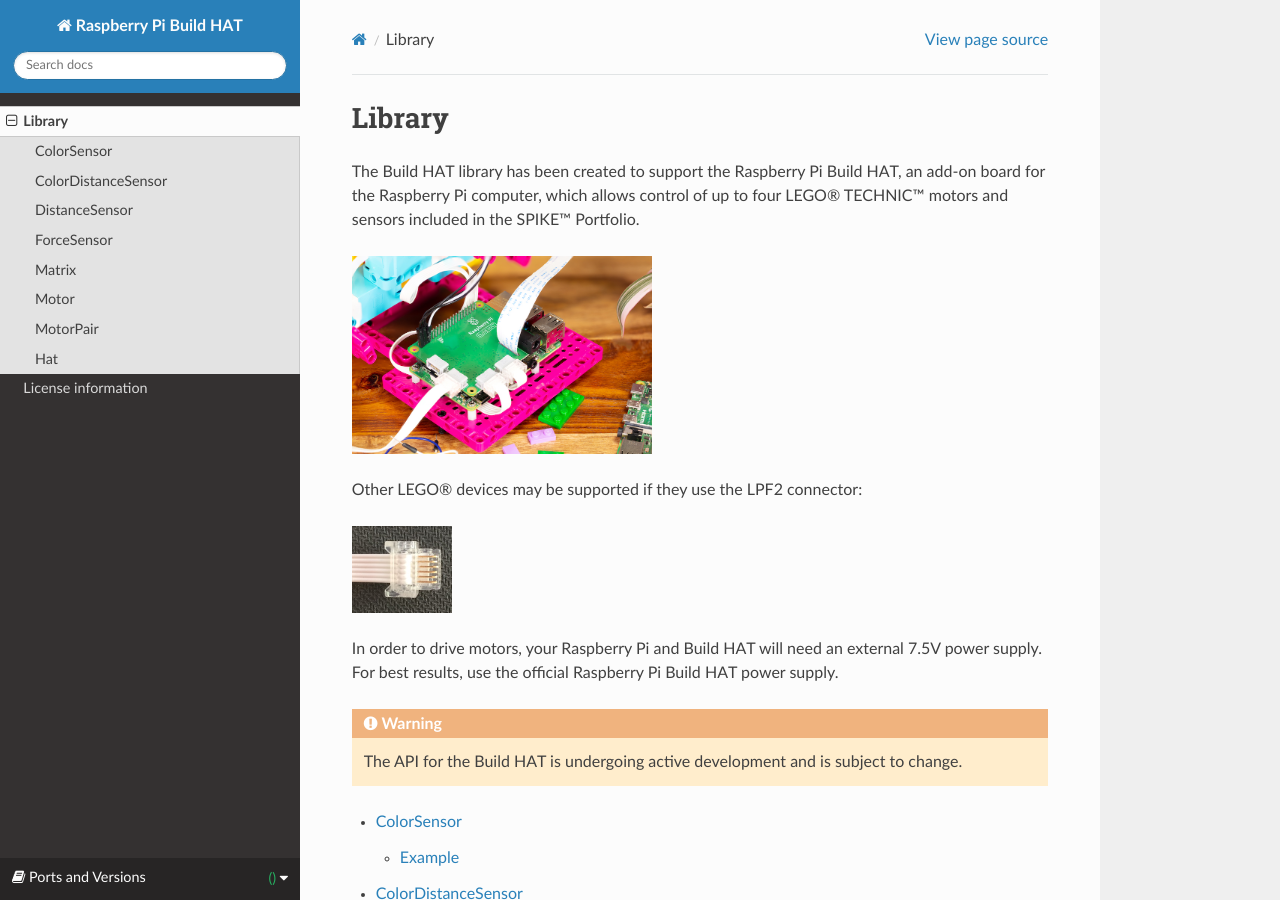
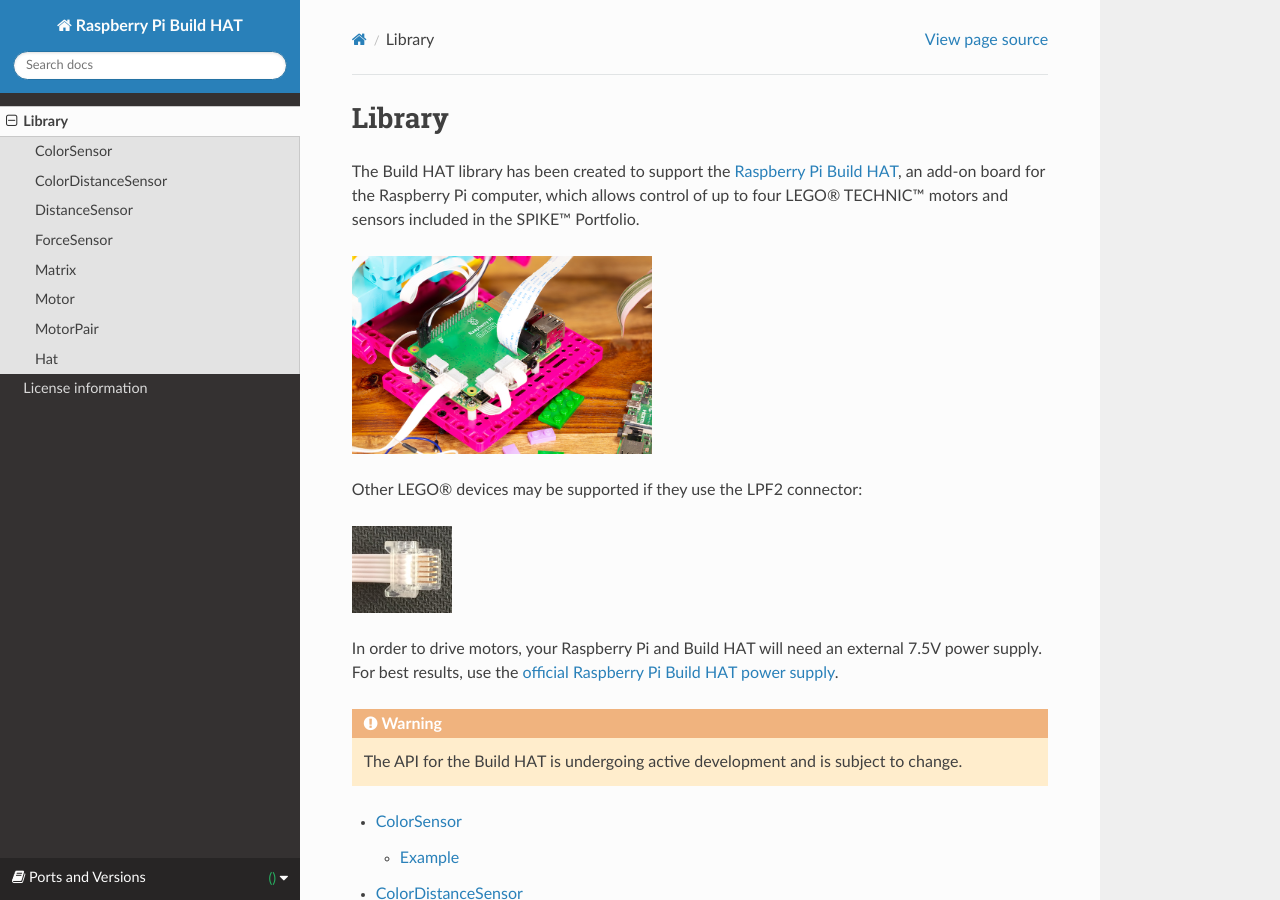
Before and after one commit to RaspberryPiFoundation/python-build-hat, a Sphinx documentation site: the page built from docs/buildhat/index.rst, in a window 1280 px wide and 900 px high. Built offline with Sphinx 7.4.7 and the Read the Docs theme 2.0.0, drawn with Linux system fonts in a browser that asks for light colours; the version number could not be read and is left out; part of the change alters nothing that is shown.

```diff
--- a/docs/buildhat/index.rst
+++ b/docs/buildhat/index.rst
@@ -3,8 +3,10 @@
 Library
 =======
 
-The Build HAT library has been created to support the Raspberry Pi Build HAT,
+The Build HAT library has been created to support the `Raspberry Pi Build HAT`_,
 an add-on board for the Raspberry Pi computer, which allows control of up to four LEGO® TECHNIC™ motors and sensors included in the SPIKE™ Portfolio.
+
+.. _Raspberry Pi Build HAT: http://raspberrypi.com/products/build-hat
 
 .. image:: images/BuildHAT_closeup.jpg
    :width: 300
@@ -18,7 +20,9 @@ Other LEGO® devices may be supported if they use the LPF2 connector:
    :alt: The LEGO LPF2 connector
 
 In order to drive motors, your Raspberry Pi and Build HAT will need an external 7.5V
-power supply. For best results, use the official Raspberry Pi Build HAT power supply.
+power supply. For best results, use the `official Raspberry Pi Build HAT power supply`_.
+
+.. _official Raspberry Pi Build HAT power supply: http://raspberrypi.com/products/build-hat-power-supply
 
 .. warning::
 
```
